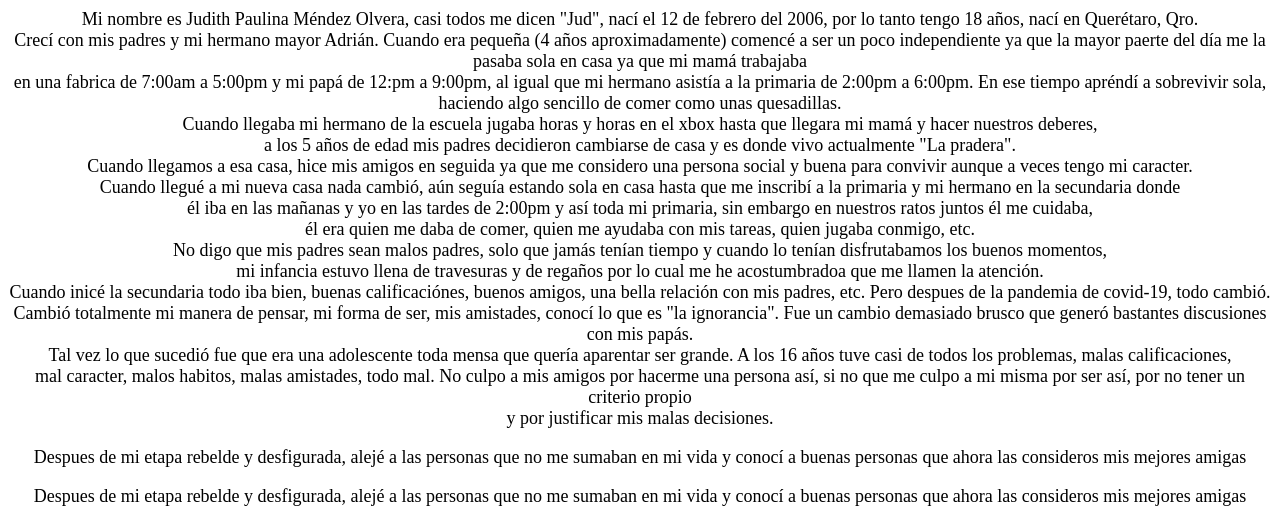
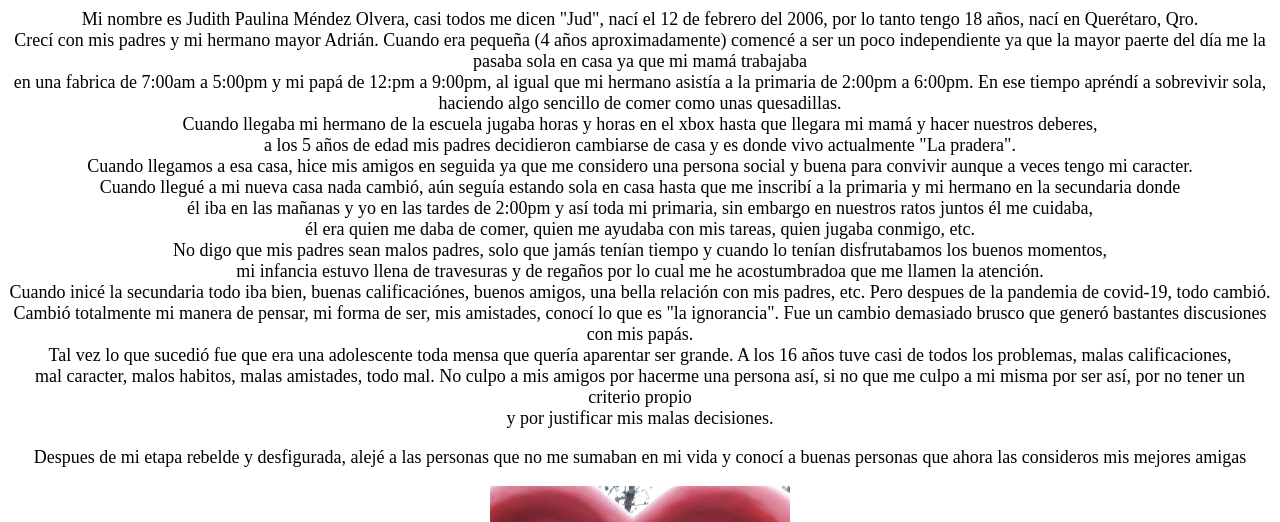
Before and after one commit to JudMendez12/Proyecto-, a plain HTML site: page index.html in a window 1280 px wide. Shown: the part 213-735 px from the top of the page. Drawn offline with Linux system fonts and the light colour scheme.

Commit message:
Update index.html

```diff
--- a/index.html
+++ b/index.html
@@ -36,7 +36,4 @@
     y por justificar mis malas decisiones.</p>
     <p style="color:rgb(0, 0, 0); font-size:18px; font-size: verdana; text-align: center;">Despues de mi etapa rebelde y desfigurada, alejé a las personas que no me sumaban en mi vida y conocí a buenas personas que ahora las consideros mis mejores amigas
     </p>
-
-    <p style="color:rgb(0, 0, 0); font-size:18px; font-size: verdana; text-align: center;">Despues de mi etapa rebelde y desfigurada, alejé a las personas que no me sumaban en mi vida y conocí a buenas personas que ahora las consideros mis mejores amigas
-    </p>
     <img src="tres.jpg" style="width: 300px; height: 500px; display:block;margin-left: auto; margin-right:auto;">
```
